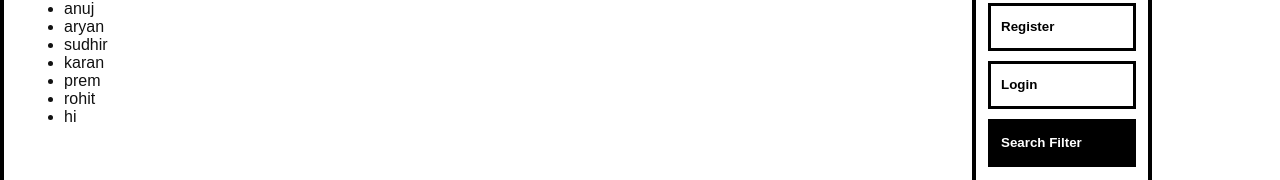
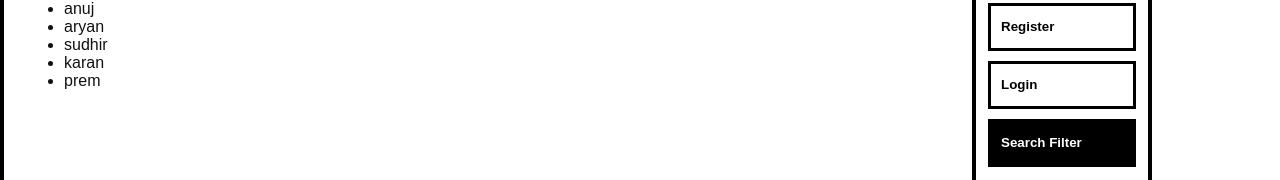
Before and after one commit to anujyadav-vx/React-machine-Coding, a React (Vite) app: page / in a window 1280 px wide. Both pictures are taken after a click on the button "Search Filter". Shown: the part 201-381 px from the top of the page. Built offline with nearby package versions, Linux system fonts and the light colour scheme.

Commit message:
slidingwindow

```diff
--- a/src/pages/SearchFilter.jsx
+++ b/src/pages/SearchFilter.jsx
@@ -1,6 +1,6 @@
 import { useState } from "react";
 
-const name = ["anuj", "aryan", "sudhir", "karan", "prem", "rohit", "hi"];
+const name = ["anuj", "aryan", "sudhir", "karan", "prem"];
 
 export default function SearchFilter() {
   const [search, setSearch] = useState("");
```
